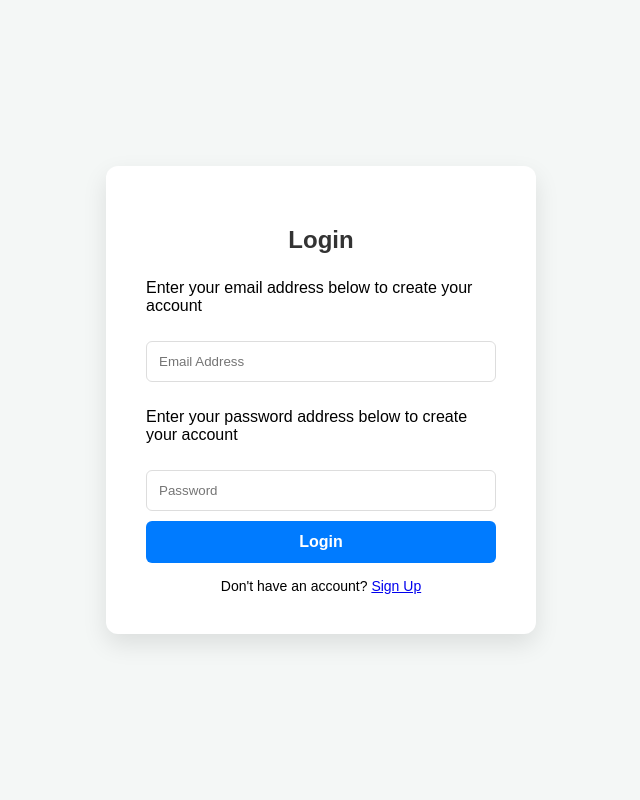
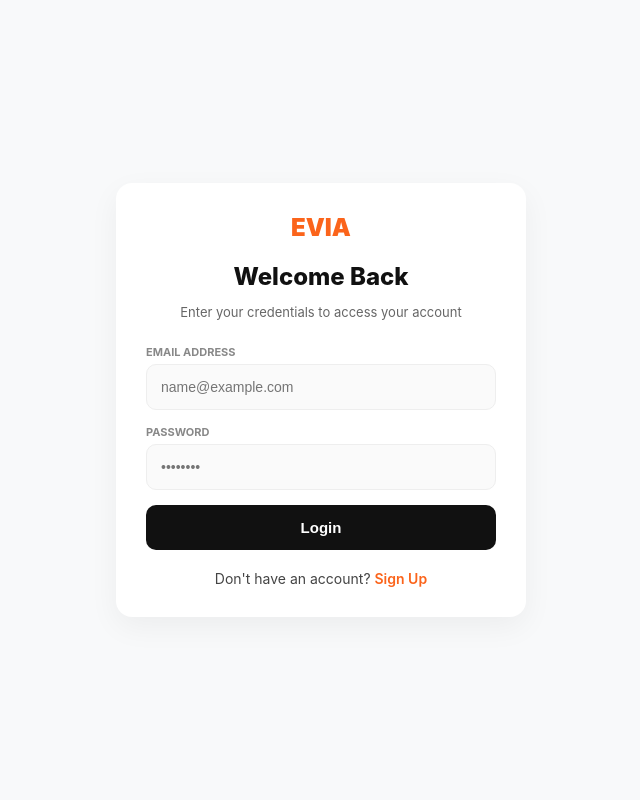
Before and after one commit to gmkarshad45-design/evia-shop, a Flask app: page /login in a window 1280 px wide. Shown: the whole page, without its empty margins (319-959 px from the left). Run offline with Flask 3, Linux system fonts and the light colour scheme.

Commit message:
Update login.html

```diff
--- a/templates/login.html
+++ b/templates/login.html
@@ -1,32 +1,107 @@
 <!DOCTYPE html>
 <html lang="en">
 <head>
-    <meta name="viewport" content="width=device-width, initial-scale=1.0">
-    <title>Login | Evia Official</title>
+    <meta charset="UTF-8">
+    <meta name="viewport" content="width=device-width, initial-scale=1.0, maximum-scale=1.0, user-scalable=no">
+    <title>Login | EVIA Official</title>
     <style>
-        body { font-family: 'Arial'; background: #f4f7f6; display: flex; justify-content: center; align-items: center; height: 100vh; margin: 0; }
-        .login-card { background: white; padding: 40px; border-radius: 12px; box-shadow: 0 10px 25px rgba(0,0,0,0.1); width: 350px; }
-        h2 { text-align: center; color: #333; margin-bottom: 25px; }
-        input { width: 100%; padding: 12px; margin: 10px 0; border: 1px solid #ddd; border-radius: 6px; box-sizing: border-box; }
-        .btn { width: 100%; padding: 12px; background: #007bff; color: white; border: none; border-radius: 6px; cursor: pointer; font-size: 16px; font-weight: bold; }
-        .footer-text { text-align: center; margin-top: 15px; font-size: 14px; }
-        .flash { color: red; text-align: center; margin-bottom: 10px; }
+        :root {
+            --evia-black: #111111;
+            --evia-orange: #fb641b;
+        }
+        body {
+            font-family: -apple-system, BlinkMacSystemFont, "Segoe UI", Roboto, Helvetica, Arial, sans-serif;
+            background: #f8f9fa;
+            display: flex;
+            justify-content: center;
+            align-items: center;
+            height: 100vh;
+            margin: 0;
+        }
+        .login-card {
+            background: white;
+            padding: 30px;
+            border-radius: 16px;
+            box-shadow: 0 10px 30px rgba(0,0,0,0.05);
+            width: 100%;
+            max-width: 350px;
+            margin: 20px;
+        }
+        h2 { text-align: center; color: var(--evia-black); margin-bottom: 5px; font-weight: 800; }
+        .subtitle { text-align: center; color: #666; font-size: 13px; margin-bottom: 25px; }
+
+        .form-label { font-size: 11px; font-weight: 700; color: #888; text-transform: uppercase; margin-bottom: 5px; display: block; }
+
+        input {
+            width: 100%;
+            padding: 14px;
+            margin-bottom: 15px;
+            border: 1px solid #eee;
+            border-radius: 10px;
+            box-sizing: border-box;
+            background: #fafafa;
+            font-size: 14px;
+        }
+        input:focus { outline: none; border-color: var(--evia-orange); background: #fff; }
+
+        .btn {
+            width: 100%;
+            padding: 14px;
+            background: var(--evia-black);
+            color: white;
+            border: none;
+            border-radius: 10px;
+            cursor: pointer;
+            font-size: 15px;
+            font-weight: 700;
+            transition: transform 0.2s ease;
+        }
+        .btn:active { transform: scale(0.97); }
+
+        .footer-text { text-align: center; margin-top: 20px; font-size: 14px; color: #444; }
+        .footer-text a { color: var(--evia-orange); text-decoration: none; font-weight: 600; }
+
+        .flash {
+            background: #fff5f5;
+            color: #ff4444;
+            text-align: center;
+            padding: 10px;
+            border-radius: 8px;
+            font-size: 13px;
+            margin-bottom: 15px;
+            border: 1px solid #ffebeb;
+        }
     </style>
 </head>
 <body>
     <div class="login-card">
-        <h2>Login</h2>
+        <div style="text-align: center; margin-bottom: 15px;">
+            <a href="/" style="text-decoration: none; color: var(--evia-orange); font-weight: 900; font-size: 24px;">EVIA</a>
+        </div>
+        <h2>Welcome Back</h2>
+        <p class="subtitle">Enter your credentials to access your account</p>
+
         {% with messages = get_flashed_messages() %}
-            {% if messages %}<div class="flash">{{ messages[0] }}</div>{% endif %}
+            {% if messages %}
+                {% for message in messages %}
+                    <div class="flash">{{ message }}</div>
+                {% endfor %}
+            {% endif %}
         {% endwith %}
+
         <form method="POST">
-            <p>Enter your email address below to create your account</p>
-            <input type="email" name="email" placeholder="Email Address" required>
-            <p>Enter your password address below to create your account</p>
-            <input type="password" name="password" placeholder="Password" required>
+            <label class="form-label">Email Address</label>
+            <input type="email" name="email" placeholder="name@example.com" required>
+
+            <label class="form-label">Password</label>
+            <input type="password" name="password" placeholder="••••••••" required>
+
             <button type="submit" class="btn">Login</button>
         </form>
-        <div class="footer-text">Don't have an account? <a href="/signup">Sign Up</a></div>
+
+        <div class="footer-text">
+            Don't have an account? <a href="/signup">Sign Up</a>
+        </div>
     </div>
 </body>
 </html>
```
